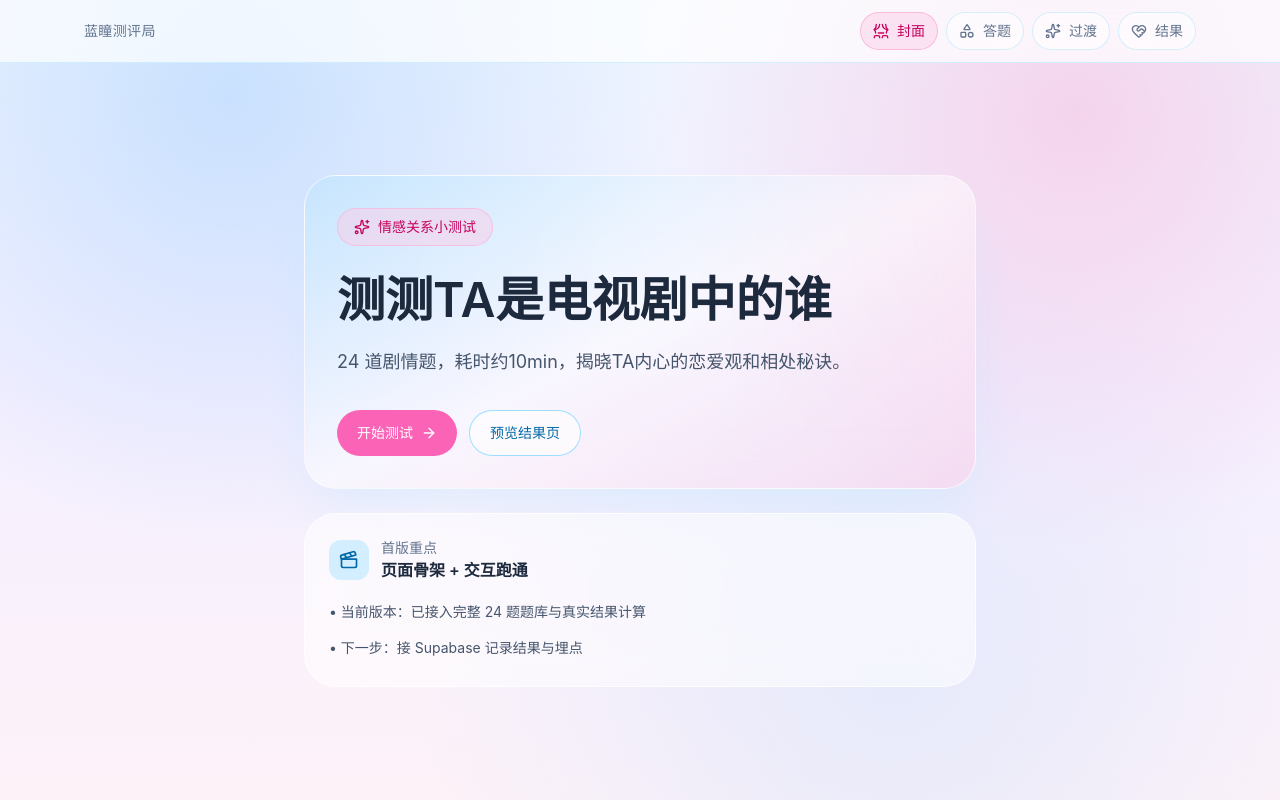
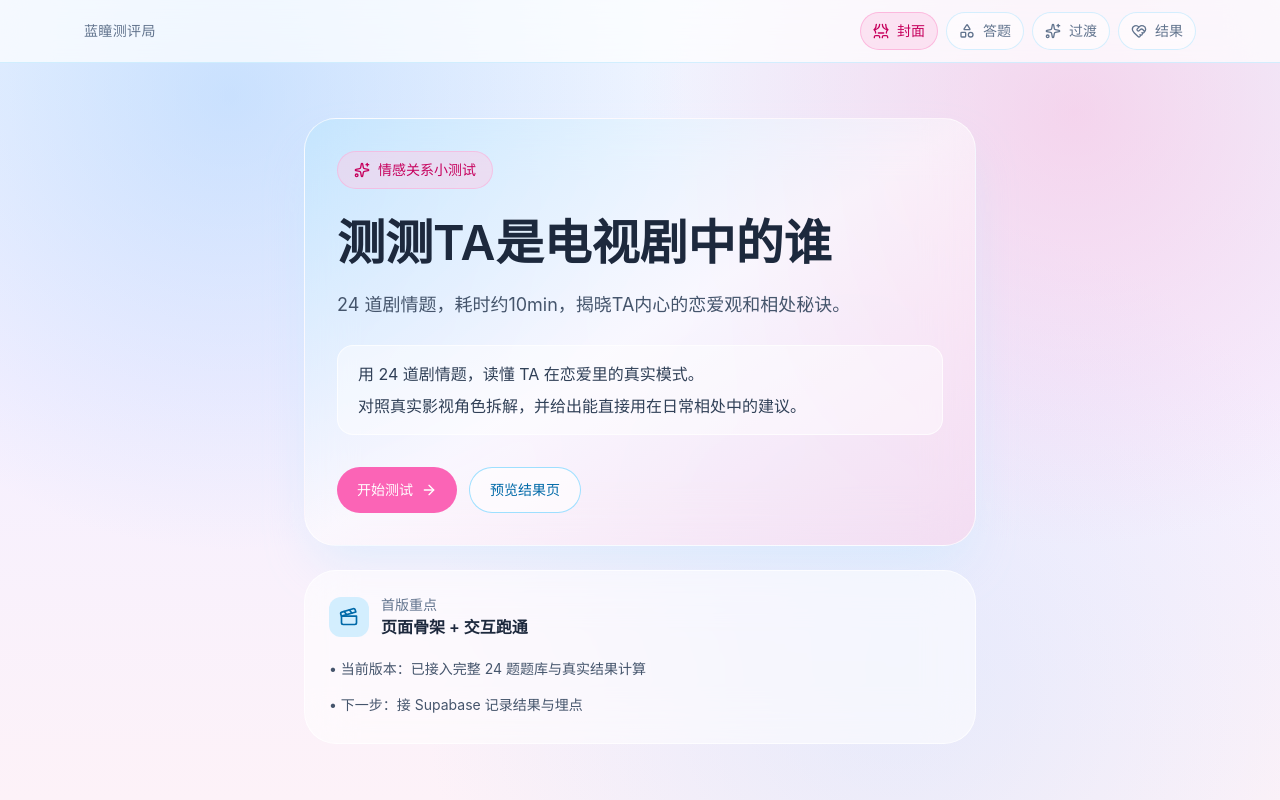
Before and after one commit to yusun787-hub/test-commercial, a React (Vite) app: page / in a window 1280 px wide. Built offline with nearby package versions, Linux system fonts and the light colour scheme.

Commit message:
首页补充测评价值说明
Co-Authored-By: Aime <aime@bytedance.com>
Change-Id: Idc9f4cf885eddac4c4271fe670aaaea63a6240b2

```diff
--- a/src/pages/HomePage.tsx
+++ b/src/pages/HomePage.tsx
@@ -17,6 +17,11 @@ export default function HomePage() {
         <p className="mt-3 text-base leading-7 text-slate-600 sm:mt-4 sm:text-lg sm:leading-8">
           {pageMeta.subtitle}
         </p>
+
+        <div className="mt-5 space-y-2 rounded-2xl border border-white/70 bg-white/45 px-4 py-3 text-sm leading-6 text-slate-700 sm:mt-6 sm:px-5 sm:py-4 sm:text-base">
+          <p>用 24 道剧情题，读懂 TA 在恋爱里的真实模式。</p>
+          <p>对照真实影视角色拆解，并给出能直接用在日常相处中的建议。</p>
+        </div>
 
         <div className="mt-6 flex flex-wrap gap-3 sm:mt-8">
           <Link
```
